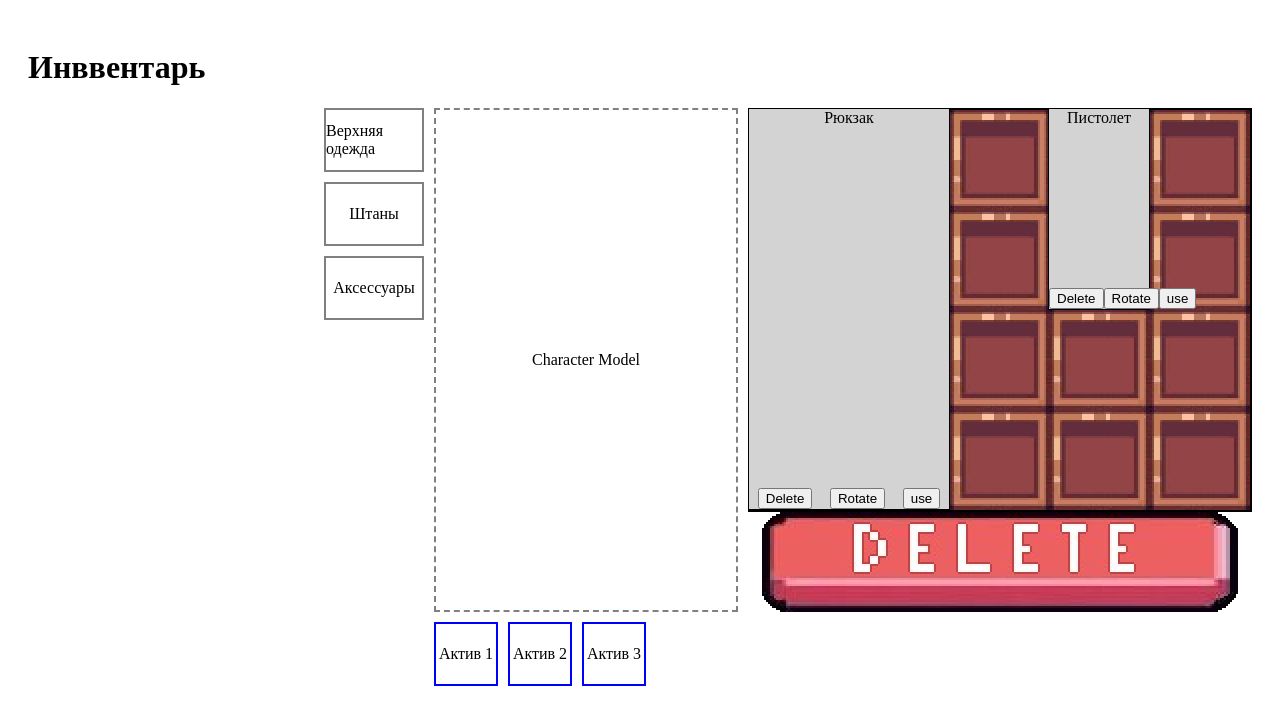
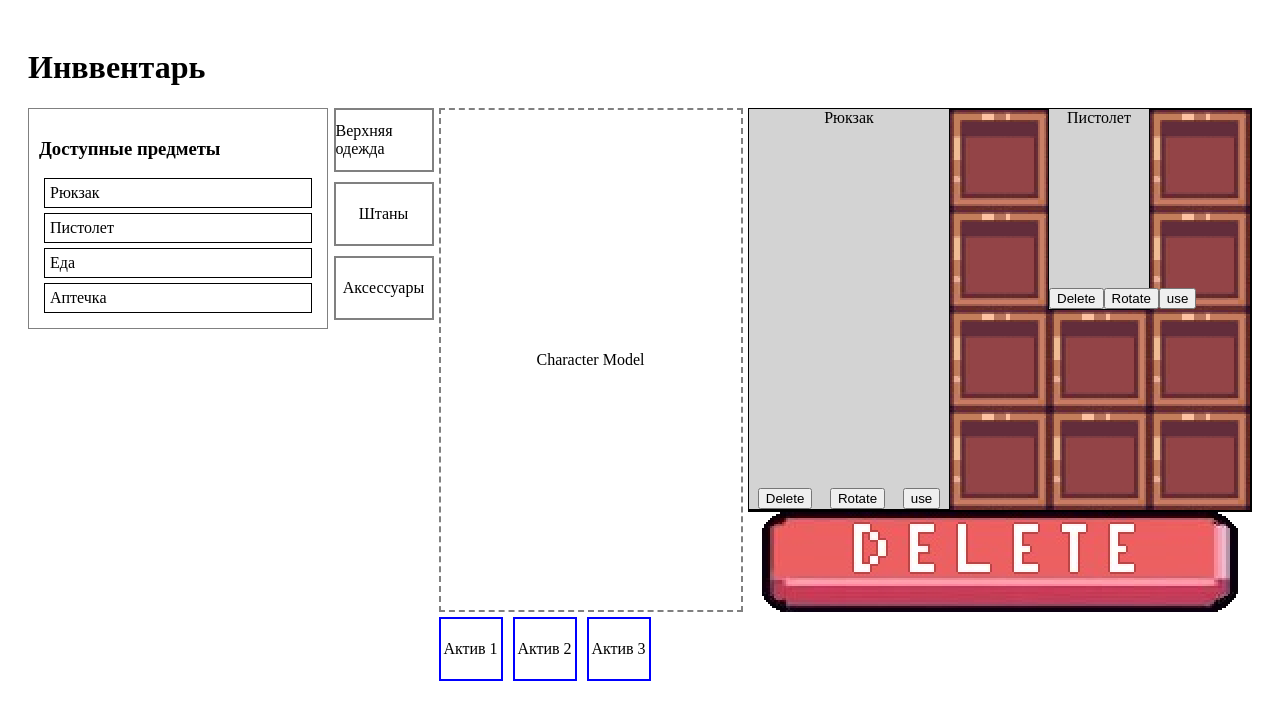
Before and after one commit to FilippKolomiets/Inventory_demo, a React (Create React App) app: page / in a window 1280 px wide. Shown: the top 724 px of the page. Built offline with nearby package versions, Linux system fonts and the light colour scheme.

Commit message:
панель админки с возможностью перетягивания

```diff
--- /dev/null
+++ b/src/AdminItem.tsx
@@ -0,0 +1,36 @@
+import React from 'react';
+import { useDrag } from 'react-dnd';
+import { ItemType } from './InventoryItem';
+
+interface AdminItemProps {
+  item: Omit<ItemType, 'x' | 'y' | 'id'>;
+}
+
+const AdminItem: React.FC<AdminItemProps> = ({ item }) => {
+  const [{ isDragging }, drag] = useDrag(() => ({
+    type: 'NEW_ITEM',
+    item: { ...item, newItem: true },
+    collect: (monitor) => ({
+      isDragging: monitor.isDragging(),
+    }),
+  }));
+
+  return (
+    <div
+      ref={(node: HTMLDivElement | null) => {
+        drag(node);
+      }}
+      style={{
+        opacity: isDragging ? 0.5 : 1,
+        border: '1px solid black',
+        padding: '5px',
+        margin: '5px',
+        cursor: 'move',
+      }}
+    >
+      {item.name}
+    </div>
+  );
+};
+
+export default AdminItem;
--- /dev/null
+++ b/src/AdminPanel.tsx
@@ -0,0 +1,22 @@
+import React from 'react';
+import AdminItem from './AdminItem';
+
+const availableItems = [
+  { id: 1, name: 'Рюкзак', width: 2, height: 4, rotated: false },
+  { id: 2, name: 'Пистолет', width: 1, height: 2, rotated: false },
+  { id: 3, name: 'Еда', width: 1, height: 1, rotated: false },
+  { id: 4, name: 'Аптечка', width: 2, height: 2, rotated: false },
+];
+
+const AdminPanel: React.FC = () => {
+  return (
+    <div style={{ padding: '10px', border: '1px solid gray', maxHeight: '300px', overflowY: 'scroll' }}>
+      <h3>Доступные предметы</h3>
+      {availableItems.map(item => (
+         <AdminItem key={item.id} item={item} />
+      ))}
+    </div>
+  );
+};
+
+export default AdminPanel;
--- a/src/App.tsx
+++ b/src/App.tsx
@@ -4,6 +4,7 @@ import { HTML5Backend } from 'react-dnd-html5-backend';
 import EquipmentPanel from './EquipmentPanel';
 import CharacterArea from './CharacterArea';
 import ActiveItemsPanel from './ActiveItemsPanel';
+import AdminPanel from './AdminPanel';
 import InventoryGrid from './InventoryGrid';
 import DeleteZone from './DeleteZone';
 import InventoryItem, { ItemType } from './InventoryItem';
@@ -13,7 +14,6 @@ const App: React.FC = () => {
     { id: 1, name: 'Рюкзак', x: 0, y: 0, width: 2, height: 4, rotated: false },
     { id: 2, name: 'Пистолет', x: 3, y: 0, width: 1, height: 2, rotated: false },
   ]);
-
 
   const boxesOverlap = (
     x1: number, y1: number, w1: number, h1: number,
@@ -79,19 +79,28 @@ const App: React.FC = () => {
     });
   };
 
+  const addItem = (newItem: ItemType) => {
+    setItems(prev => [...prev, newItem]);
+  };
+
   return (
     <DndProvider backend={HTML5Backend}>
       <div style={{ padding: 20 }}>
         <h1>Инввентарь</h1>
-        <div style={{ display: 'flex', justifyContent: 'flex-end', gap: '10px' }}>
-          {/* ячейки для экипировки */}
-          <EquipmentPanel />
-          {/* область персонажа и активных вещей */}
-          <div style={{ display: 'flex', flexDirection: 'column', gap: '10px' }}>
-            <CharacterArea />
-            <ActiveItemsPanel />
+        <div style={{ display: 'flex', justifyContent: 'space-between', gap: '5px' }}>
+          {/* Левая колонка: админка */}
+          <div style={{ width: '300px' }}>
+            <AdminPanel />
           </div>
-          {/*  инвентарь */}
+          {/* Средняя колонка: экипировка и персонаж */}
+          <div style={{ display: 'flex', gap: '5px' }}>
+            <EquipmentPanel />
+            <div style={{ display: 'flex', flexDirection: 'column', gap: '5px' }}>
+              <CharacterArea />
+              <ActiveItemsPanel />
+            </div>
+          </div>
+          {/* Правая колонка: инвентарь */}
           <div
             style={{
               display: 'flex',
@@ -100,7 +109,7 @@ const App: React.FC = () => {
             }}
           >
             <div style={{ position: 'relative' }}>
-              <InventoryGrid moveItem={moveItem} />
+              <InventoryGrid moveItem={moveItem} addItem={addItem} />
               {items.map(item => (
                 <InventoryItem
                   key={item.id}
--- a/src/InventoryGrid.tsx
+++ b/src/InventoryGrid.tsx
@@ -1,24 +1,38 @@
 import React, { useRef, useEffect } from 'react';
 import { useDrop, DropTargetMonitor } from 'react-dnd';
+import { ItemType } from './InventoryItem';
 
 interface InventoryGridProps {
   moveItem: (id: number, x: number, y: number) => void;
+  addItem: (item: ItemType) => void;
 }
 
-const InventoryGrid: React.FC<InventoryGridProps> = ({ moveItem }) => {
+const InventoryGrid: React.FC<InventoryGridProps> = ({ moveItem, addItem }) => {
   const gridRef = useRef<HTMLDivElement>(null);
 
   const [, drop] = useDrop(() => ({
-    accept: 'ITEM',
-    drop: (draggedItem: { id: number }, monitor: DropTargetMonitor) => {
-      // Сброс предмета
+    accept: ['ITEM', 'NEW_ITEM'],
+    drop: (draggedItem: any, monitor: DropTargetMonitor) => {
       const offset = monitor.getClientOffset();
       if (!offset || !gridRef.current) return;
       const gridRect = gridRef.current.getBoundingClientRect();
       const cellSize = 100;
       const x = Math.floor((offset.x - gridRect.left) / cellSize);
       const y = Math.floor((offset.y - gridRect.top) / cellSize);
-      moveItem(draggedItem.id, x, y);
+      if (draggedItem.newItem) {
+        const newItem: ItemType = {
+          id: Date.now(),
+          name: draggedItem.name,
+          x,
+          y,
+          width: draggedItem.width,
+          height: draggedItem.height,
+          rotated: draggedItem.rotated,
+        };
+        addItem(newItem);
+      } else {
+        moveItem(draggedItem.id, x, y);
+      }
     },
   }));
 
@@ -41,7 +55,7 @@ const InventoryGrid: React.FC<InventoryGridProps> = ({ moveItem }) => {
             boxSizing: 'border-box',
             backgroundImage: `url('/assets/cell.svg')`,
             backgroundRepeat: 'no-repeat',
-            backgroundSize: 'cover',
+            backgroundSize: '100% 100%',
             imageRendering: 'pixelated'
           }}
         />
```
